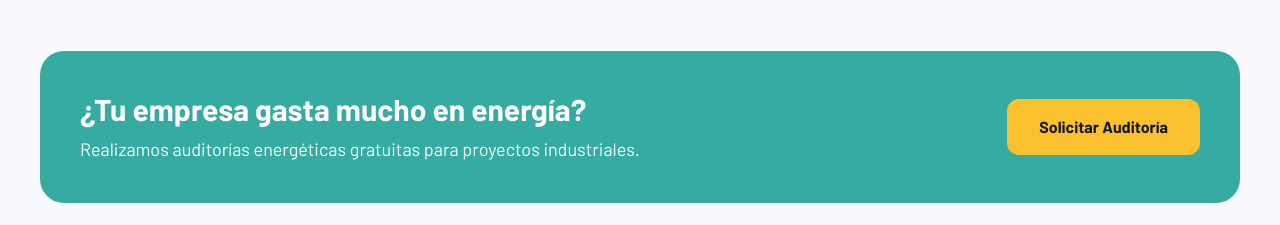
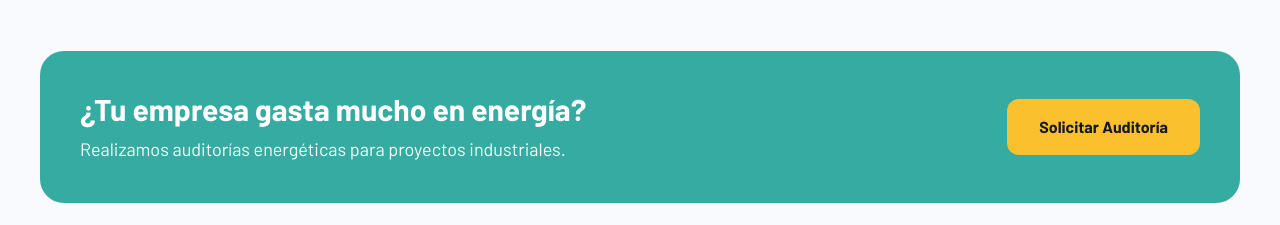
Before and after one commit to JCM200309/fremtec, a React (Vite) app: page /industrial in a window 1280 px wide. Shown: the part 1660-1885 px from the top of the page. Built offline with nearby package versions, Linux system fonts and the light colour scheme; the HTML template or start-up script is replaced by a standard one.

Commit message:
Saco Gratuitas

```diff
--- a/components/IndustrialSolutions.tsx
+++ b/components/IndustrialSolutions.tsx
@@ -67,7 +67,7 @@ const IndustrialSolutions: React.FC = () => {
         <div className="mt-16 bg-primary rounded-3xl p-10 flex flex-col md:flex-row items-center justify-between gap-8 overflow-hidden relative">
           <div className="relative z-10">
             <h3 className="text-white text-3xl font-bold mb-2">¿Tu empresa gasta mucho en energía?</h3>
-            <p className="text-teal-50 text-lg">Realizamos auditorías energéticas gratuitas para proyectos industriales.</p>
+            <p className="text-teal-50 text-lg">Realizamos auditorías energéticas para proyectos industriales.</p>
           </div>
           <button
            onClick={() => navigate('/presupuesto')}
```
